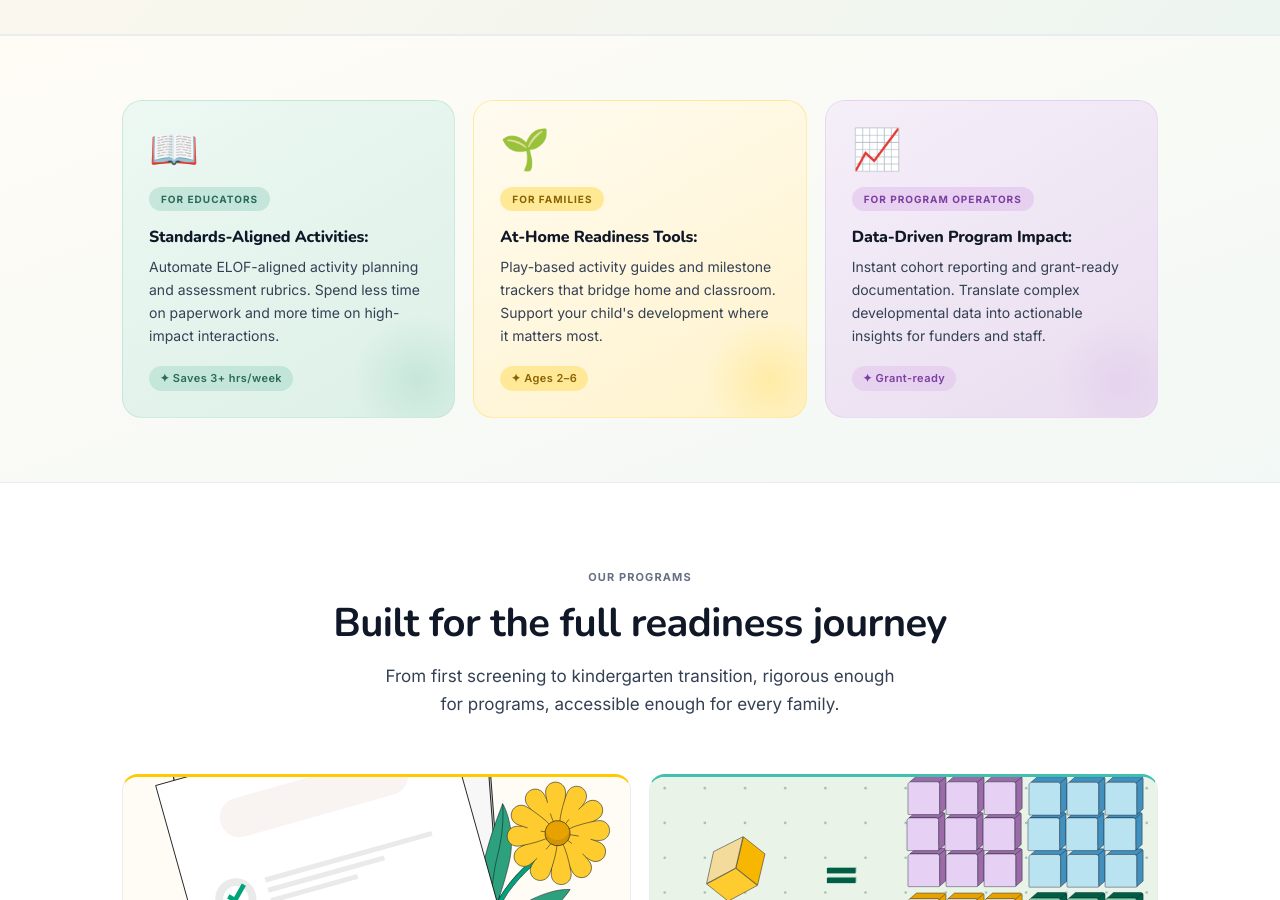
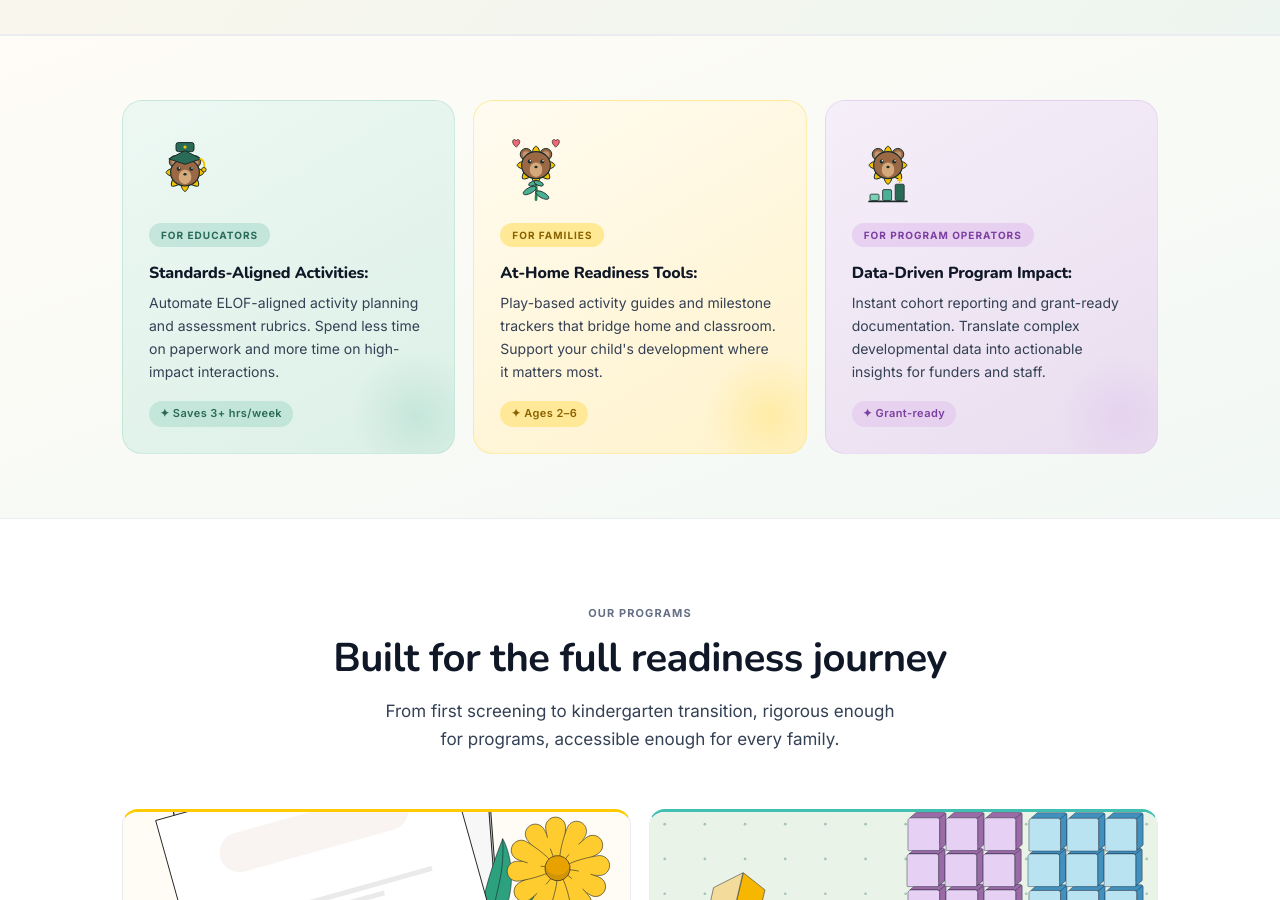
Before and after one commit to dariazhao/sunbear-labs, a plain HTML site: page index.html in a window 1280 px wide. Shown: the part 1500-2400 px from the top of the page. Drawn offline with nearby package versions, Linux system fonts and the light colour scheme.

Commit message:
Add custom Sunbear illustrations for audience cards
Replace generic emoji with hand-crafted SVG illustrations
matching the Sunbear logo style: yellow sunflower petals,
brown bear face (#9B6845), muzzle (#D4AA7C), ear details,
dark outlines (#1A2D28).

- sunbear-educator.svg — bear with teal graduation cap + tassel
- sunbear-family.svg — bear with green seedling, leaves, pink hearts
- sunbear-operator.svg — bear with ascending teal bar chart

Co-Authored-By: Claude Opus 4.6 <noreply@anthropic.com>

```diff
--- a/index.html
+++ b/index.html
@@ -258,12 +258,12 @@
     .audience-card.aud-educators::before { background: radial-gradient(circle, rgba(75,175,148,.16) 0%, transparent 70%); }
     .audience-card.aud-families::before  { background: radial-gradient(circle, rgba(255,202,0,.2) 0%, transparent 70%); }
     .audience-card.aud-operators::before { background: radial-gradient(circle, rgba(205,144,227,.16) 0%, transparent 70%); }
-    /* Emoji */
+    /* Audience card illustrations */
     .aud-emoji {
-      font-size: 40px; display: block; margin-bottom: 16px; line-height: 1;
-      transition: transform 0.38s cubic-bezier(.34,1.56,.64,1);
-    }
-    .audience-card:hover .aud-emoji { transform: scale(1.2) rotate(-7deg); }
+      width: 72px; height: auto; display: block; margin-bottom: 16px;
+      transition: transform 0.42s cubic-bezier(.34,1.56,.64,1);
+    }
+    .audience-card:hover .aud-emoji { transform: scale(1.15) rotate(-6deg); }
     /* Pill tag */
     .aud-title {
       display: inline-flex; align-items: center;
@@ -956,21 +956,21 @@
     <div class="audience-grid">
 
       <div class="audience-card aud-educators">
-        <span class="aud-emoji">📖</span>
+        <img src="Sample Images/sunbear-educator.svg" class="aud-emoji" alt="" aria-hidden="true" width="72" height="84">
         <div class="aud-title">For Educators</div>
         <div class="aud-desc"><strong>Standards-Aligned Activities:</strong> Automate ELOF-aligned activity planning and assessment rubrics. Spend less time on paperwork and more time on high-impact interactions.</div>
         <span class="aud-stat">✦ Saves 3+ hrs/week</span>
       </div>
 
       <div class="audience-card aud-families">
-        <span class="aud-emoji">🌱</span>
+        <img src="Sample Images/sunbear-family.svg" class="aud-emoji" alt="" aria-hidden="true" width="72" height="84">
         <div class="aud-title">For Families</div>
         <div class="aud-desc"><strong>At-Home Readiness Tools:</strong> Play-based activity guides and milestone trackers that bridge home and classroom. Support your child's development where it matters most.</div>
         <span class="aud-stat">✦ Ages 2–6</span>
       </div>
 
       <div class="audience-card aud-operators">
-        <span class="aud-emoji">📈</span>
+        <img src="Sample Images/sunbear-operator.svg" class="aud-emoji" alt="" aria-hidden="true" width="72" height="84">
         <div class="aud-title">For Program Operators</div>
         <div class="aud-desc"><strong>Data-Driven Program Impact:</strong> Instant cohort reporting and grant-ready documentation. Translate complex developmental data into actionable insights for funders and staff.</div>
         <span class="aud-stat">✦ Grant-ready</span>
```
Also changed, not shown: Sample Images/sunbear-educator.svg (added), Sample Images/sunbear-family.svg (added), Sample Images/sunbear-operator.svg (added).
